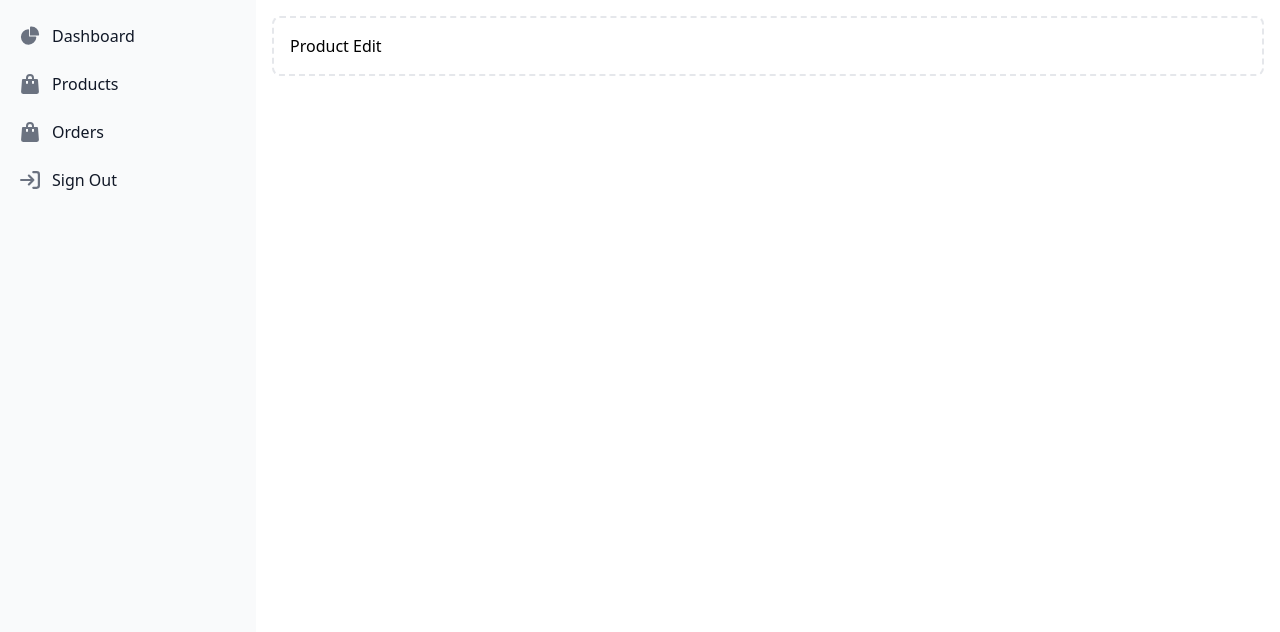
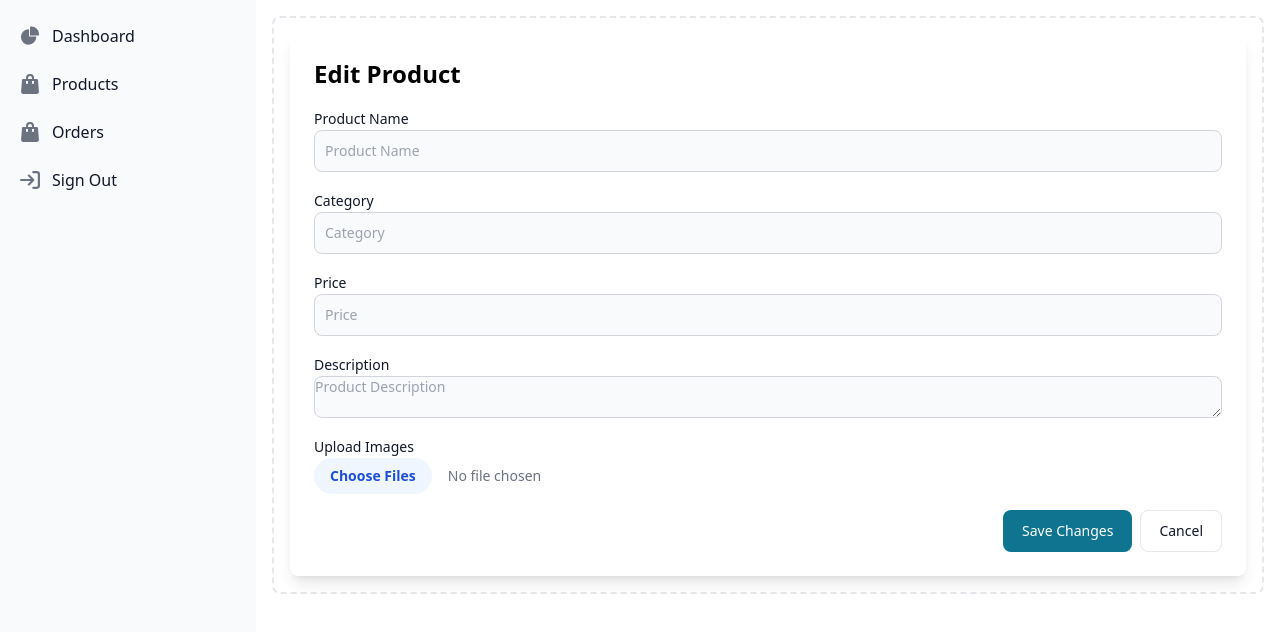
Before and after one commit to mohatem99/E_Commerce_DEPI, a React (Vite) app: page /admin-dashboard/edit/1 in a window 1280 px wide. Shown: the top 632 px of the page. Built offline with nearby package versions, Linux system fonts and the light colour scheme; no server answers; the HTML template or start-up script is replaced by a standard one.

Commit message:
edit products && delete

```diff
--- a/src/Components/Dashboard/AddProduct.jsx
+++ b/src/Components/Dashboard/AddProduct.jsx
@@ -16,8 +16,8 @@ function AddProduct({ isOpen, onClose, onAddProduct }) {
     category: "",
     brand: "",
     price: "",
-    details: "",
-    image: null,
+    description: "",
+    image: [],
   });
 
   const handleInputChange = (e) => {
@@ -32,6 +32,14 @@ function AddProduct({ isOpen, onClose, onAddProduct }) {
 
   const handleSubmit = () => {
     onAddProduct(productData);
+    setProductData({
+      name: "",
+      category: "",
+      brand: "",
+      price: "",
+      description: "",
+      images: [],
+    });
     onClose();
   };
 
@@ -85,11 +93,11 @@ function AddProduct({ isOpen, onClose, onAddProduct }) {
             />
           </div>
           <div>
-            <Label htmlFor="details">Product Details</Label>
+            <Label htmlFor="description">Product description</Label>
             <Textarea
-              id="details"
-              name="details"
-              value={productData.details}
+              id="description"
+              name="description"
+              value={productData.description}
               onChange={handleInputChange}
             />
           </div>
--- a/src/Components/Dashboard/EditProduct.jsx
+++ b/src/Components/Dashboard/EditProduct.jsx
@@ -1,11 +1,135 @@
-import React, { useState, useEffect } from "react";
-import { useParams, useNavigate } from "react-router-dom";
+import React, { useState, useContext, useEffect } from "react";
 import { api } from "../../utils/axios";
+import { Label, TextInput, Textarea, Button } from "flowbite-react";
+import { useNavigate, useParams } from "react-router-dom";
+import Loader from "../Loader/Loader";
 
-export default function EditProduct() {
+const EditProduct = () => {
+  const { id } = useParams();
+  const navigate = useNavigate();
+  const [product, setProduct] = useState({
+    title: "",
+    description: "",
+    category: "",
+    price: "",
+    image: [],
+  });
+  const [loading, setLoading] = useState(true);
+
+  useEffect(() => {
+    const fetchProduct = async () => {
+      try {
+        const response = await api.get(`${id}`);
+        setPost(response.data);
+      } catch (error) {
+        console.error("Error fetching product:", error);
+      } finally {
+        setLoading(false);
+      }
+    };
+    fetchProduct();
+  }, [id]);
+
+  const handleInputChange = (e) => {
+    const { name, value } = e.target;
+    setProduct((prevProduct) => ({
+      ...prevProduct,
+      [name]: value,
+    }));
+  };
+  const handleImageUpload = (e) => {
+    const files = Array.from(e.target.files);
+    setProduct((prevProduct) => ({
+      ...prevProduct,
+      images: files,
+    }));
+  };
+
+  const handleSubmit = async (e) => {
+    e.preventDefault();
+    try {
+      let response = await api.put(`${id}`, product);
+      console.log(response);
+
+      navigate(`/admin-dashboard/products/${id}`);
+    } catch (error) {
+      console.error("Error updating product:", error);
+    }
+  };
+
+  const handleCancel = () => {
+    navigate(`/admin-dashboard/products/${id}`);
+  };
+  if (loading) return <Loader />;
   return (
-    <>
-      <div>Product Edit</div>
-    </>
+    <div className="p-6 bg-white rounded-lg shadow-lg">
+      <h2 className="text-2xl font-semibold mb-4">Edit Product</h2>
+      <form onSubmit={handleSubmit} className="space-y-4">
+        <div>
+          <Label htmlFor="title" value="Product Name" />
+          <TextInput
+            id="title"
+            name="title"
+            value={product.title}
+            onChange={handleInputChange}
+            placeholder="Product Name"
+            required
+          />
+        </div>
+        <div>
+          <Label htmlFor="category" value="Category" />
+          <TextInput
+            id="category"
+            name="category"
+            value={product.category}
+            onChange={handleInputChange}
+            placeholder="Category"
+            required
+          />
+        </div>
+        <div>
+          <Label htmlFor="price" value="Price" />
+          <TextInput
+            id="price"
+            name="price"
+            type="number"
+            value={product.price}
+            onChange={handleInputChange}
+            placeholder="Price"
+            required
+          />
+        </div>
+        <div>
+          <Label htmlFor="description" value="Description" />
+          <Textarea
+            id="description"
+            name="description"
+            value={product.description}
+            onChange={handleInputChange}
+            placeholder="Product Description"
+            required
+          />
+        </div>
+        <div>
+          <Label htmlFor="images" value="Upload Images" />
+          <input
+            type="file"
+            name="images"
+            id="images"
+            multiple
+            onChange={handleImageUpload}
+            className="block w-full text-sm text-gray-500 file:mr-4 file:py-2 file:px-4 file:rounded-full file:border-0 file:text-sm file:font-semibold file:bg-blue-50 file:text-blue-700 hover:file:bg-blue-100"
+          />
+        </div>
+        <div className="flex justify-end space-x-2">
+          <Button type="submit">Save Changes</Button>
+          <Button color="gray" onClick={handleCancel}>
+            Cancel
+          </Button>
+        </div>
+      </form>
+    </div>
   );
-}
+};
+
+export default EditProduct;
--- a/src/Components/Dashboard/ProductDetailsDashboard.jsx
+++ b/src/Components/Dashboard/ProductDetailsDashboard.jsx
@@ -3,6 +3,8 @@ import { Link, useNavigate, useParams } from "react-router-dom";
 import useFetch from "../../Hooks/useFetch";
 import { api } from "../../utils/axios";
 import Loader from "../Loader/Loader";
+import Swal from "sweetalert2";
+import { Button } from "flowbite-react";
 
 export default function ProductDetailsDashboard() {
   const { id } = useParams();
@@ -11,14 +13,31 @@ export default function ProductDetailsDashboard() {
 
   const handleDelete = async (e) => {
     e.preventDefault();
-    try {
-      await api.delete(`products/${id}`);
-      navigate("/products");
-    } catch (error) {
-      console.error("Error deleting product:", error);
+    const result = await Swal.fire({
+      title: "Are you sure?",
+      text: "This action cannot be undone!",
+      icon: "warning",
+      showCancelButton: true,
+      confirmButtonColor: "#3085d6",
+      cancelButtonColor: "#d33",
+      confirmButtonText: "Yes, delete it!",
+      cancelButtonText: "Cancel",
+    });
+    if (result.isConfirmed) {
+      try {
+        await api.delete(`${id}`);
+        Swal.fire("Deleted!", "Your product has been deleted.", "success");
+        navigate("/admin-dashboard/products");
+      } catch (error) {
+        console.error("Error deleting product:", error);
+        Swal.fire(
+          "Error!",
+          "There was a problem deleting the product.",
+          "error"
+        );
+      }
     }
   };
-
   if (loading) return <Loader />;
 
   return (
@@ -53,13 +72,9 @@ export default function ProductDetailsDashboard() {
             <i className="fas fa-edit mr-1"></i>
             Edit Product
           </Link>
-          <button
-            onClick={handleDelete}
-            className="rounded-lg bg-red-700 px-5 py-2.5 text-center text-sm font-medium text-white hover:bg-red-800 focus:outline-none focus:ring-4 focus:ring-red-300 dark:bg-red-600 dark:hover:bg-red-700 dark:focus:ring-red-800"
-          >
-            <i className="fas fa-trash mr-1"></i>
-            Delete Product
-          </button>
+          <Button color="red" onClick={handleDelete}>
+            Delete
+          </Button>
         </div>
       </div>
     </div>
```
